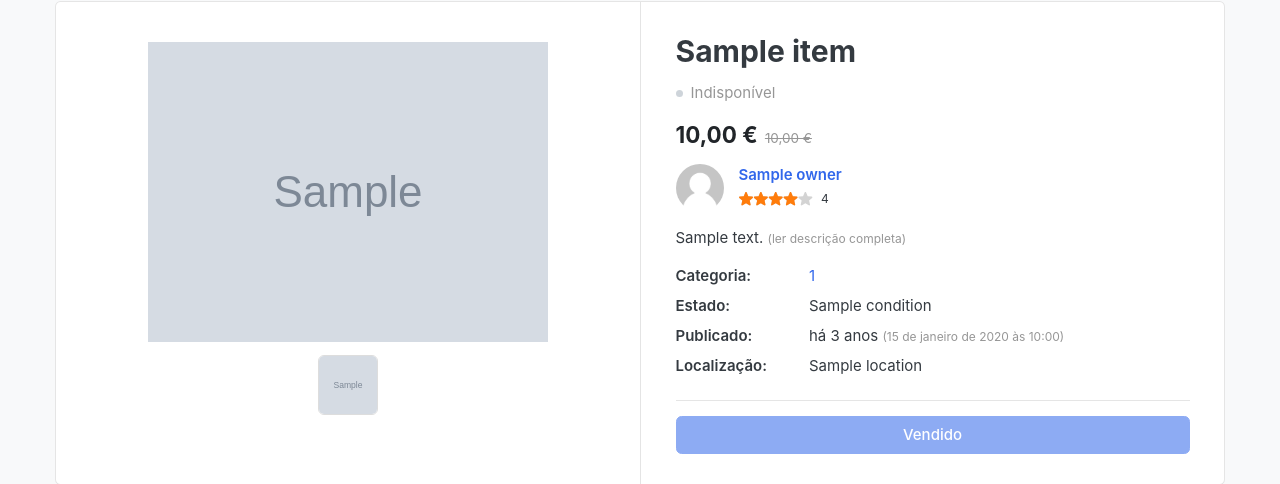
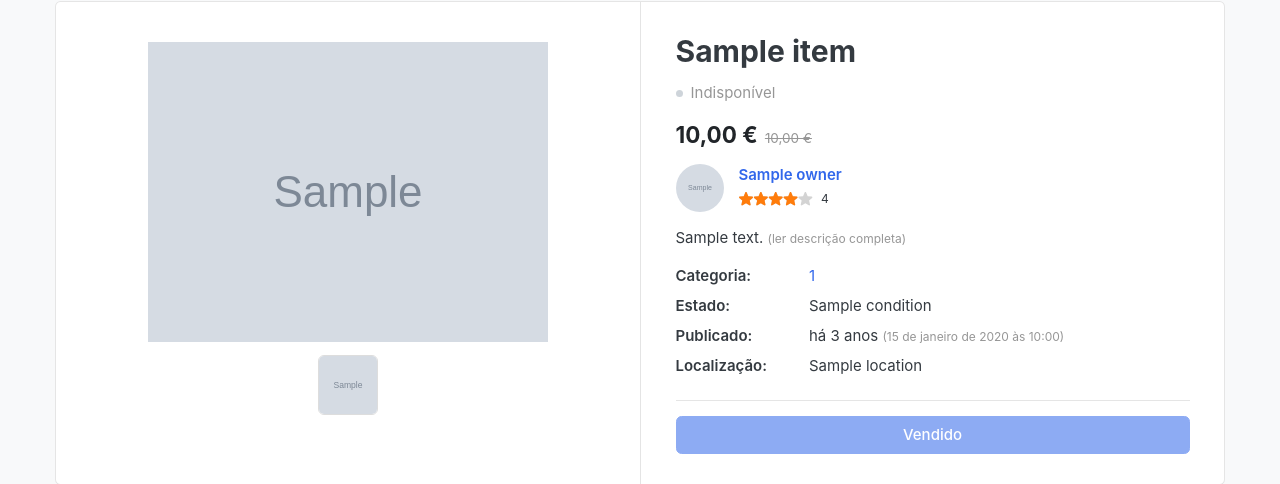
Before and after one commit to jtsimoes/EGS, a Flask app: template frontend/templates/item.html in a window 1280 px wide. Shown: the part 248-732 px from the top of the page. Run offline with Flask 2, Linux system fonts and the light colour scheme; the template is opened without the code that fills it: most values are stand-ins (such as "Sample title", 1, 10 or a date in 2020); grey boxes marked "Sample" are stand-in pictures; some web fonts are replaced.

Commit message:
Fixed static elements on item details template Improved avatar CSS style to handle non-square images

```diff
--- a/frontend/static/css/ui.css
+++ b/frontend/static/css/ui.css
@@ -1514,7 +1514,9 @@ a[class*=card]:hover .title {
   width: auto;
   display: inline-block;
   cursor: zoom-in;
-
+  -o-object-fit: cover;
+  object-fit: cover;
+  aspect-ratio: 1/1;
 }
 
 .gallery-wrap .thumbs-wrap {
@@ -1905,6 +1907,12 @@ body.loading .loading-modal {
   filter: grayscale(1);
 }
 
+.avatar {
+  -o-object-fit: cover;
+  object-fit: cover;
+  aspect-ratio: 1/1;
+}
+
 ::-webkit-scrollbar {
   width: 10px;
 }
--- a/frontend/templates/item.html
+++ b/frontend/templates/item.html
@@ -65,12 +65,12 @@
 
 							<figure class="itemside mb-3">
 								<div class="aside">
-									<img class="icon icon-sm rounded-circle" src="/static/images/misc/avatar.jpg"
+									<img class="avatar icon icon-sm rounded-circle" src="{{ item.owner.avatar }}"
 										alt="">
 								</div>
 								<figcaption class="info">
 									<p class="font-weight-bold mb-0 pb-0">
-										<a href="/profiles/TODO" data-name="product_desc">
+										<a href="/profiles/{{ item.owner.username }}" data-name="product_desc">
 											{{ item.owner.name }}</a>
 									</p>
 									<div class="rating-wrap">
@@ -94,7 +94,7 @@
 							<dl class="row">
 								<dt class="col">Categoria:</dt>
 								<dd class="col-sm-9">
-									<a href="/items?category=TODO" title="Ver mais anúncios nesta categoria">
+									<a href="/items?category={{ item.category_id }}" title="Ver mais anúncios nesta categoria">
 										{{ item.category_id }}</a>
 								</dd>
 							</dl>
```
